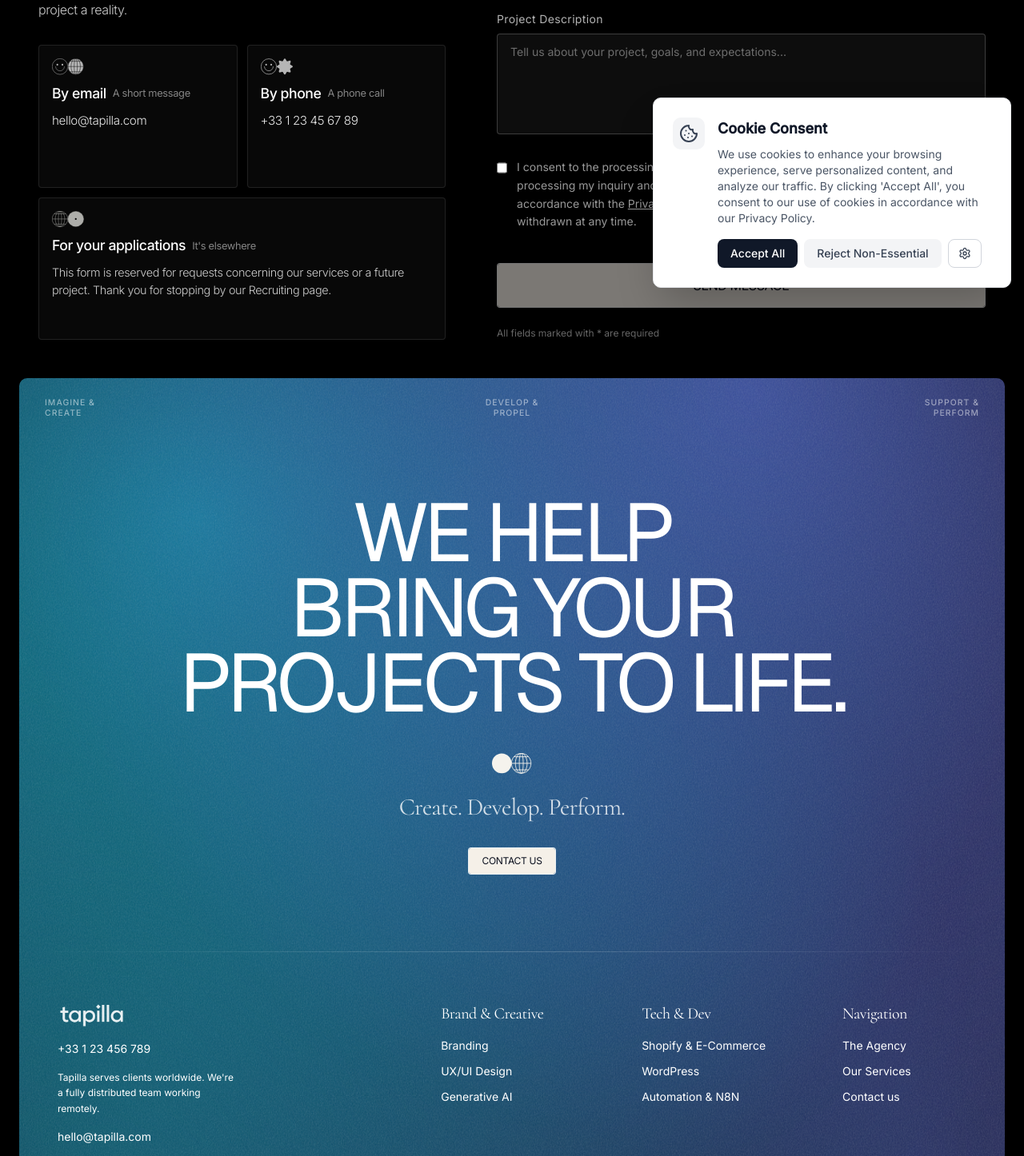
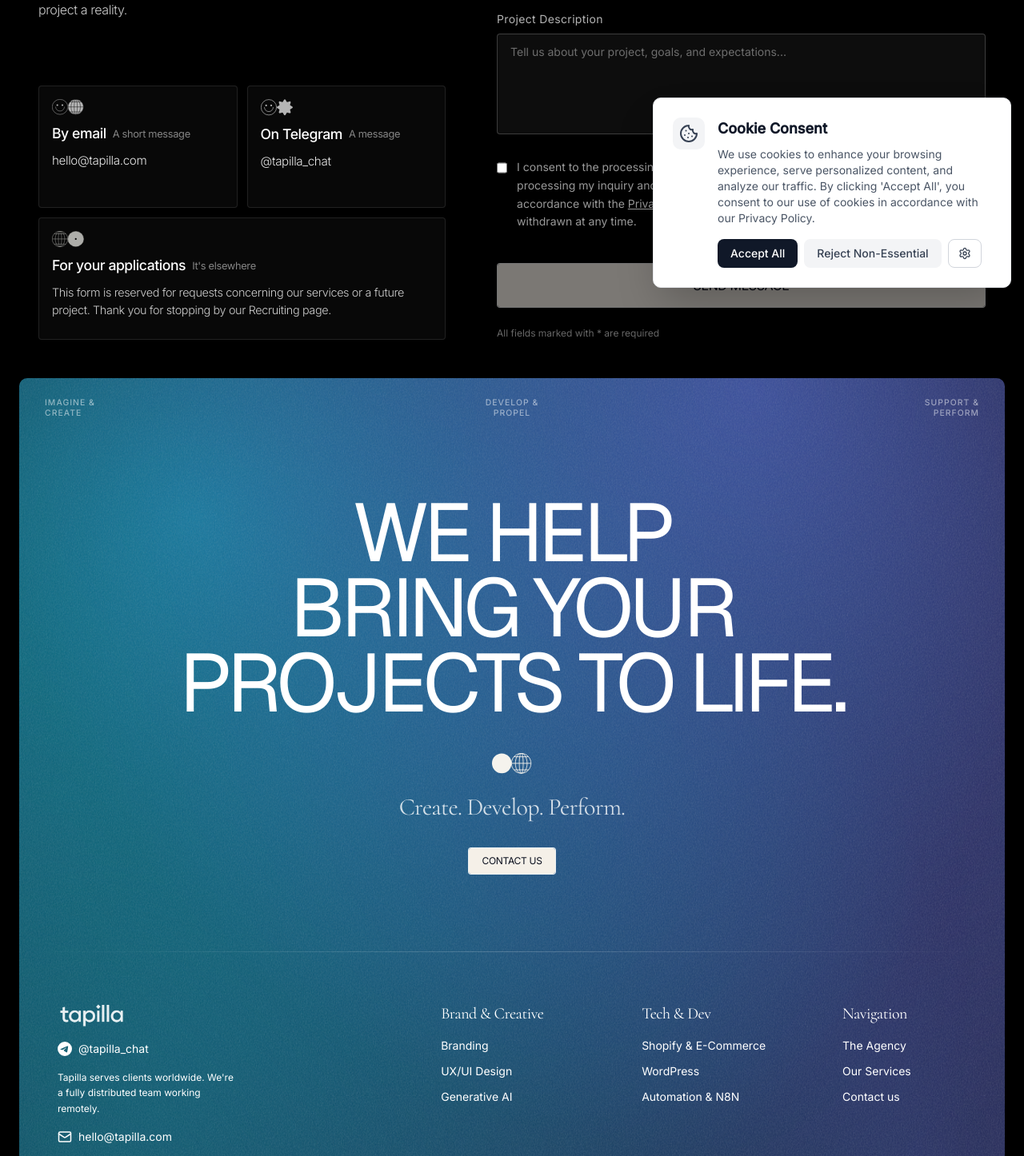
Before and after one commit to artkrasdev/tapilla, a Next.js app: page /en/contact in a window 1280 px wide. Shown: the part 424-1870 px from the top of the page at 80% size. Built offline with nearby package versions, Linux system fonts and the light colour scheme.

Commit message:
Change phone number to telegram

```diff
--- a/app/[locale]/contact/page.tsx
+++ b/app/[locale]/contact/page.tsx
@@ -38,8 +38,8 @@
         <section className="relative w-full overflow-hidden pt-16 md:pt-20">
           <div className="relative z-10 mx-auto w-full max-w-content px-[5%] py-8 md:py-12 md:px-8 lg:px-12">
             <div className="grid grid-cols-1 lg:grid-cols-[1fr_1.2fr] gap-12 lg:gap-16 items-stretch">
-              {/* Left column - Header + Cards */}
-              <div className="flex flex-col gap-8 h-full">
+              {/* Header block — top on mobile, top-left on desktop */}
+              <div className="order-1 lg:col-start-1 lg:row-start-1">
                 <div className="flex flex-col gap-4">
                   <p className="text-[1.4rem] font-normal tracking-tight text-white/70 font-secondary">
                     {t("subtitle")}
@@ -51,12 +51,18 @@
                     {t("description")}
                   </p>
                 </div>
-                <ContactCards className="flex-1" />
               </div>
 
-              {/* Right column - Form */}
-              <div className="lg:pt-4 flex flex-col h-full">
-                <ContactForm />
+              {/* Form — second on mobile, right column on desktop */}
+              <div className="order-2 lg:col-start-2 lg:row-start-1 lg:row-span-2">
+                <div className="lg:pt-4 flex flex-col h-full">
+                  <ContactForm />
+                </div>
+              </div>
+
+              {/* Cards — third on mobile, bottom-left on desktop */}
+              <div className="order-3 lg:col-start-1 lg:row-start-2">
+                <ContactCards className="flex-1" />
               </div>
             </div>
           </div>
--- a/components/ContactCards.tsx
+++ b/components/ContactCards.tsx
@@ -13,7 +13,7 @@
 
   return (
     <div className={cn("grid grid-rows-2 gap-3 h-full", className)}>
-      {/* Top row - Email and Phone side by side */}
+      {/* Top row - Email and Telegram side by side */}
       <div className="grid grid-cols-2 gap-3 h-full">
         {/* Email Card */}
         <div className="flex flex-col gap-3 border border-white/10 rounded bg-white/3 backdrop-blur-sm p-4 h-full">
@@ -42,12 +42,12 @@
           </a>
         </div>
 
-        {/* Phone Card */}
+        {/* Telegram Card */}
         <div className="flex flex-col gap-3 border border-white/10 rounded bg-white/3 backdrop-blur-sm p-4 h-full">
           <div className="flex items-center">
             <Image
               src="/brand-expieince.svg"
-              alt="Phone"
+              alt="Telegram"
               width={40}
               height={22}
               className="object-contain opacity-70"
@@ -55,17 +55,19 @@
           </div>
           <div className="flex items-center gap-2 flex-wrap">
             <h3 className="text-[1.1rem] font-medium tracking-tight text-white leading-tight">
-              {locale === "ru" ? "По телефону" : "By phone"}
+              {locale === "ru" ? "В Telegram" : "On Telegram"}
             </h3>
             <span className="text-[0.8rem] font-normal tracking-tight text-white/50">
-              {locale === "ru" ? "Звонок" : "A phone call"}
+              {locale === "ru" ? "Сообщение" : "A message"}
             </span>
           </div>
           <a
-            href="tel:+33123456789"
+            href="https://t.me/tapilla_chat"
+            target="_blank"
+            rel="noopener noreferrer"
             className="text-[0.95rem] font-light tracking-tight text-white/90 hover:text-white transition-colors"
           >
-            +33 1 23 45 67 89
+            @tapilla_chat
           </a>
         </div>
       </div>
--- a/components/Footer.tsx
+++ b/components/Footer.tsx
@@ -140,11 +140,20 @@
                                     height={206}
                                     className={locale === "ru" ? "h-10 w-fit mix-blend-plus-lighter opacity-90" : "h-8 w-fit mix-blend-plus-lighter opacity-90"}
                                 />
-                                <span className="text-sm text-white">{t("phone")}</span>
+                                <a href="https://t.me/tapilla_chat" target="_blank" rel="noopener noreferrer" className="inline-flex items-center gap-2 text-sm text-white hover:text-white/70 transition-colors duration-200">
+                                    <svg xmlns="http://www.w3.org/2000/svg" viewBox="0 0 24 24" fill="currentColor" className="w-4.5 h-4.5" aria-hidden="true">
+                                        <path d="M11.944 0A12 12 0 0 0 0 12a12 12 0 0 0 12 12 12 12 0 0 0 12-12A12 12 0 0 0 12 0a12 12 0 0 0-.056 0zm4.962 7.224c.1-.002.321.023.465.14a.506.506 0 0 1 .171.325c.016.093.036.306.02.472-.18 1.898-.962 6.502-1.36 8.627-.168.9-.499 1.201-.82 1.23-.696.065-1.225-.46-1.9-.902-1.056-.693-1.653-1.124-2.678-1.8-1.185-.78-.417-1.21.258-1.91.177-.184 3.247-2.977 3.307-3.23.007-.032.014-.15-.056-.212s-.174-.041-.249-.024c-.106.024-1.793 1.14-5.061 3.345-.479.33-.913.49-1.302.48-.428-.008-1.252-.241-1.865-.44-.752-.245-1.349-.374-1.297-.789.027-.216.325-.437.893-.663 3.498-1.524 5.831-2.529 6.998-3.014 3.332-1.386 4.025-1.627 4.476-1.635z"/>
+                                    </svg>
+                                    {t("telegram")}
+                                </a>
                                 <p className="text-xs leading-relaxed text-white max-w-[220px]">
                                     {t("companyDescription")}
                                 </p>
-                                <a href={`mailto:${t("email")}`} className="text-sm text-white hover:text-white/70 transition-colors duration-200">
+                                <a href={`mailto:${t("email")}`} className="inline-flex items-center gap-2 text-sm text-white hover:text-white/70 transition-colors duration-200">
+                                    <svg xmlns="http://www.w3.org/2000/svg" viewBox="0 0 24 24" fill="none" stroke="currentColor" strokeWidth="2" strokeLinecap="round" strokeLinejoin="round" className="w-4.5 h-4.5" aria-hidden="true">
+                                        <rect width="20" height="16" x="2" y="4" rx="2"/>
+                                        <path d="m22 7-8.97 5.7a1.94 1.94 0 0 1-2.06 0L2 7"/>
+                                    </svg>
                                     {t("email")}
                                 </a>
                             </div>
```
Also changed, not shown: messages/en.json, messages/ru.json.
